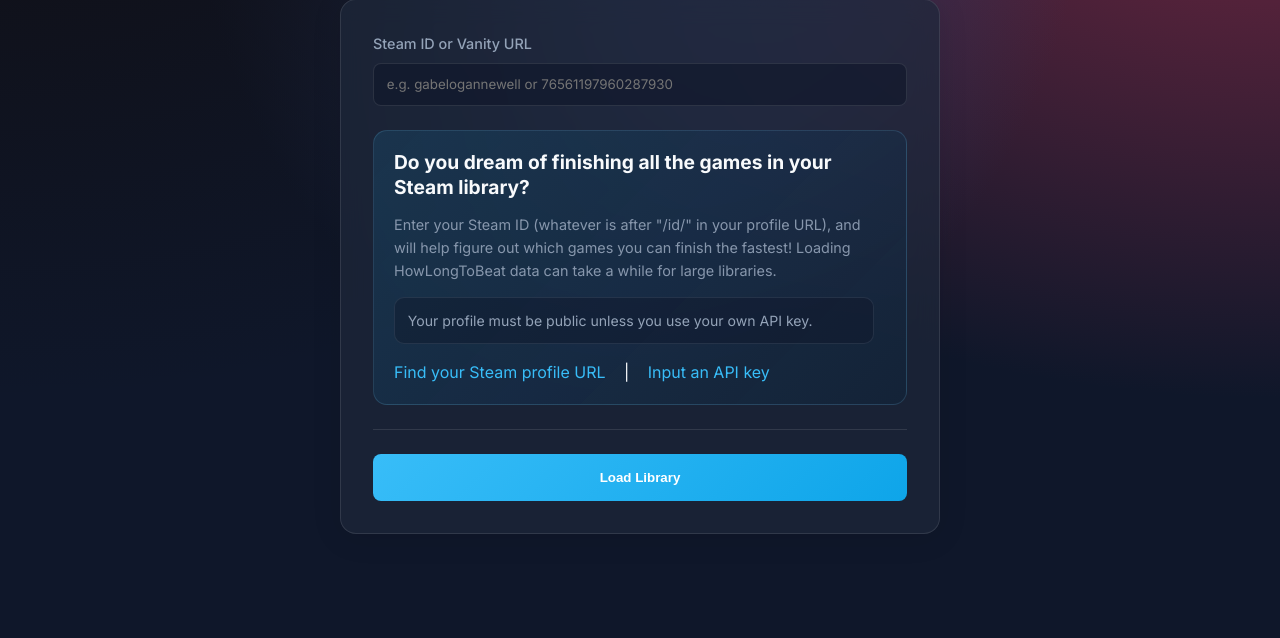
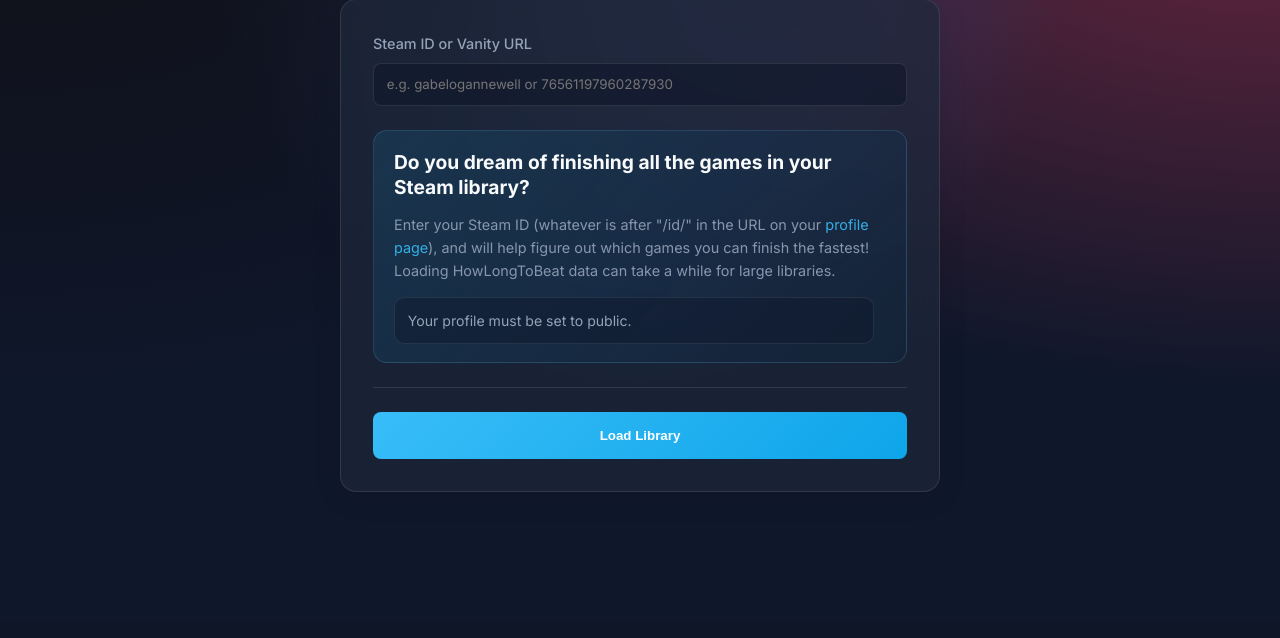
Before and after one commit to clintheinrich/steam-snowball, a Flask app: page / in a window 1280 px wide. Shown: the part 179-817 px from the top of the page. After the commit the page ends 671 px from the top, so only its background shows below. Run offline with Flask 3, Linux system fonts and the light colour scheme.

Commit message:
updated instructions

```diff
--- a/templates/index.html
+++ b/templates/index.html
@@ -23,14 +23,9 @@
             </div>
             <div class="text-panel">
                 <h2 class="details-heading">Do you dream of finishing all the games in your Steam library?</h2>
-                <p class="details-copy">Enter your Steam ID (whatever is after "/id/" in your profile URL), and will help figure out which games you can finish the fastest! Loading HowLongToBeat data can take a while for large libraries.</p>
+                <p class="details-copy">Enter your Steam ID (whatever is after "/id/" in the URL on your <a href="https://steamcommunity.com/my/profile" target="_blank" rel="noopener noreferrer" class="accent-link">profile page</a>), and will help figure out which games you can finish the fastest! Loading HowLongToBeat data can take a while for large libraries.</p>
                 <div class="details-note">
-                     Your profile must be public unless you use your own API key.
-                </div>
-                <div class="details-actions">
-                    <a href="https://steamcommunity.com/my/profile" target="_blank" rel="noopener noreferrer" class="accent-link">Find your Steam profile URL</a>
-                    |
-                    <button type="button" id="revealApiKey" class="api-key-trigger" aria-expanded="false" aria-controls="apiKeyPanel">Input an API key</button>
+                     Your profile must be set to public.
                 </div>
             </div>
             <div class="section-divider" aria-hidden="true"></div>
```
